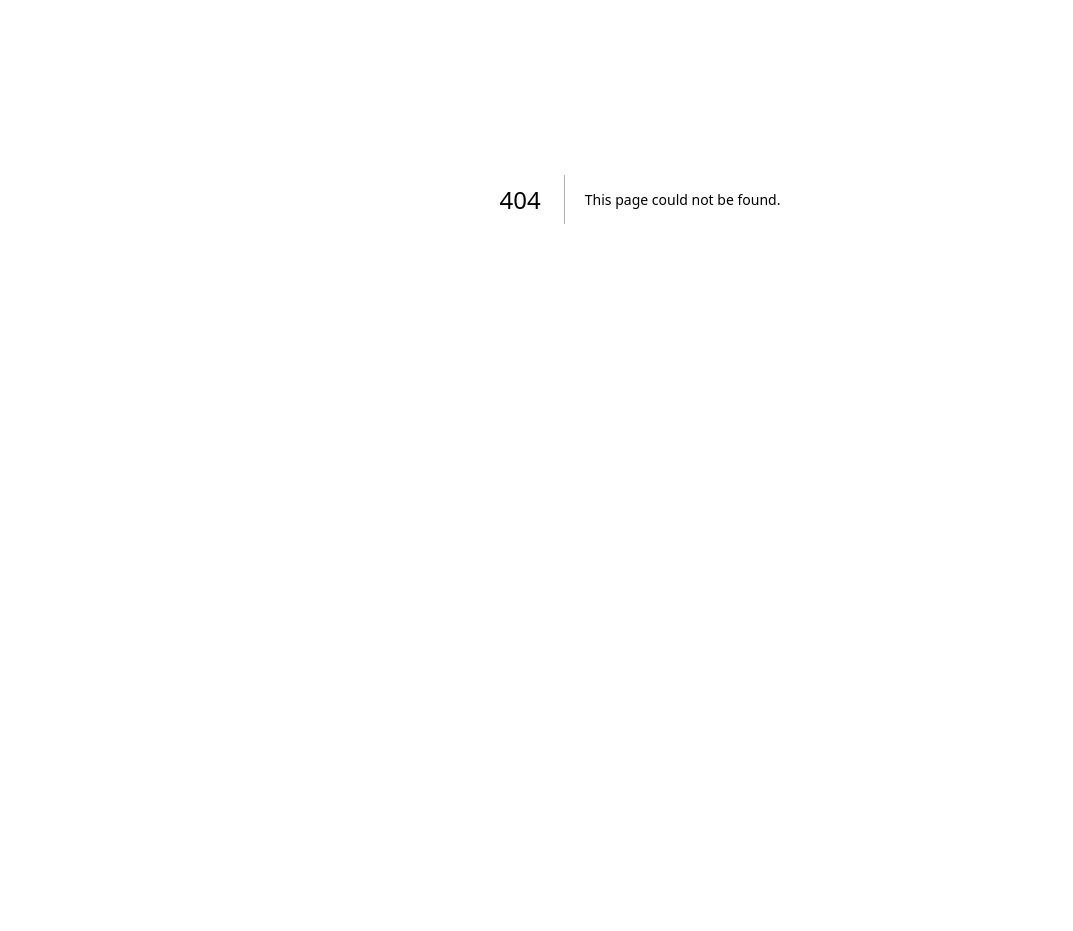
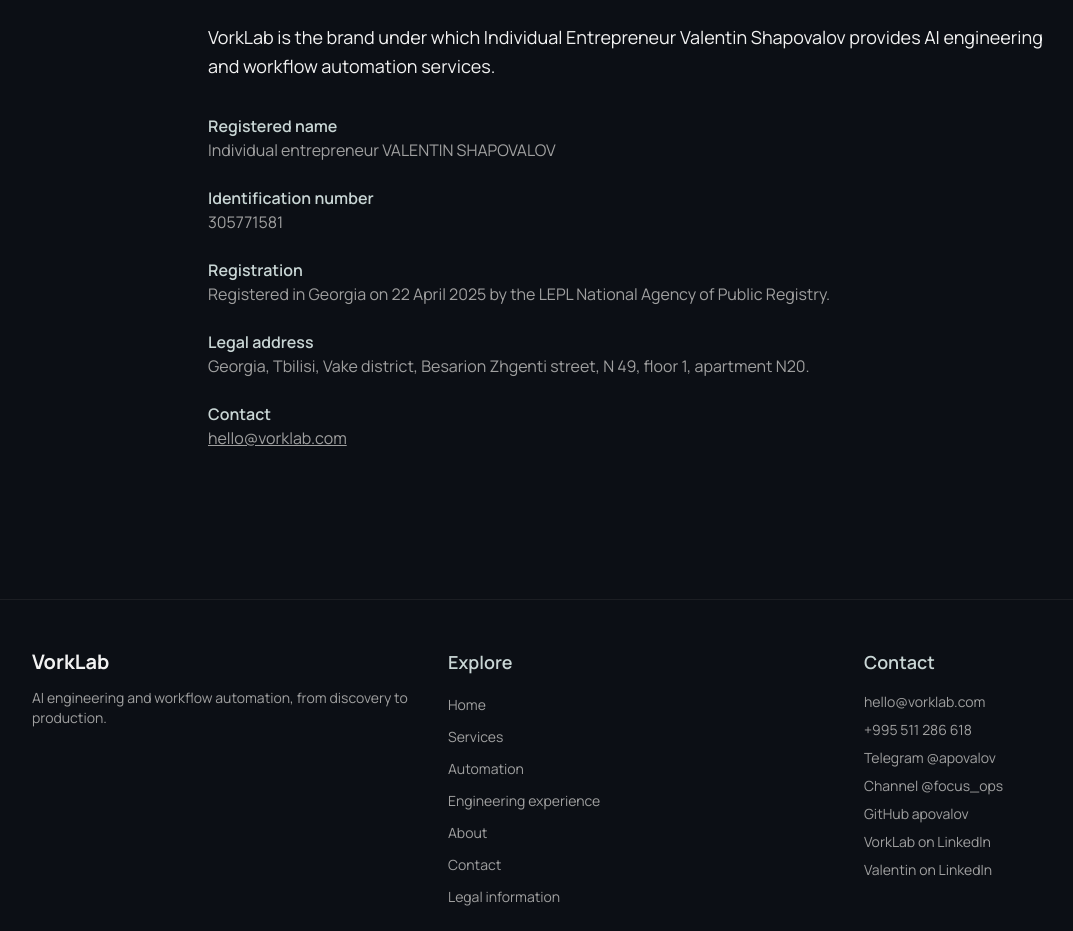
Before and after one commit to apovalov/vorklab, a Next.js app: page /legal in a window 1280 px wide. Before the commit this address had no page. Shown: the part 201-1132 px from the top of the page, without its empty margins (0-1073 px from the left). Before the commit the page ends 800 px from the top, so only its background shows below. Built offline with nearby package versions, Linux system fonts and the light colour scheme.

Commit message:
Add service provider legal details and LinkedIn links

```diff
--- /dev/null
+++ b/app/legal/page.tsx
@@ -0,0 +1,33 @@
+import type { Metadata } from "next";
+import { Navbar } from "@/components/landing/Navbar";
+import { Footer } from "@/components/landing/Footer";
+import { CONTACT } from "@/lib/constants";
+
+export const metadata: Metadata = {
+  title: "Legal information | VorkLab",
+  description: "Service provider and registration details for VorkLab.",
+};
+
+export default function LegalInformation() {
+  return (
+    <>
+      <Navbar />
+      <main className="pt-16 min-h-screen">
+        <div className="max-w-4xl mx-auto px-4 py-20">
+          <h1 className="text-3xl md:text-5xl font-bold text-[var(--heading-text)] mb-8">Legal information</h1>
+          <p className="text-[var(--main-text)] text-lg leading-relaxed mb-8">
+            VorkLab is the brand under which Individual Entrepreneur Valentin Shapovalov provides AI engineering and workflow automation services.
+          </p>
+          <dl className="space-y-6 text-[var(--light-text)]">
+            <div><dt className="font-semibold text-[var(--heading-text)]">Registered name</dt><dd>Individual entrepreneur VALENTIN SHAPOVALOV</dd></div>
+            <div><dt className="font-semibold text-[var(--heading-text)]">Identification number</dt><dd>305771581</dd></div>
+            <div><dt className="font-semibold text-[var(--heading-text)]">Registration</dt><dd>Registered in Georgia on 22 April 2025 by the LEPL National Agency of Public Registry.</dd></div>
+            <div><dt className="font-semibold text-[var(--heading-text)]">Legal address</dt><dd>Georgia, Tbilisi, Vake district, Besarion Zhgenti street, N 49, floor 1, apartment N20.</dd></div>
+            <div><dt className="font-semibold text-[var(--heading-text)]">Contact</dt><dd><a className="underline hover:text-[var(--main-text)]" href={`mailto:${CONTACT.email}`}>{CONTACT.email}</a></dd></div>
+          </dl>
+        </div>
+      </main>
+      <Footer />
+    </>
+  );
+}
--- a/components/landing/Footer.tsx
+++ b/components/landing/Footer.tsx
@@ -8,6 +8,8 @@
   TELEGRAM_CHANNEL_HANDLE,
   GITHUB_URL,
   GITHUB_HANDLE,
+  LINKEDIN_COMPANY_URL,
+  LINKEDIN_PERSONAL_URL,
 } from "@/lib/constants";
 
 export function Footer() {
@@ -91,11 +93,25 @@
                   GitHub {GITHUB_HANDLE}
                 </a>
               </li>
+              {[
+                { href: LINKEDIN_COMPANY_URL, label: "VorkLab on LinkedIn" },
+                { href: LINKEDIN_PERSONAL_URL, label: "Valentin on LinkedIn" },
+              ].map((link) => (
+                <li key={link.href}>
+                  <a href={link.href} target="_blank" rel="noopener noreferrer"
+                    className="text-[var(--light-text)] hover:text-[var(--main-text)] transition-colors duration-300">
+                    {link.label}
+                  </a>
+                </li>
+              ))}
             </ul>
           </div>
         </div>
         <div className="border-t border-[var(--vorklab-card-border)]/30 mt-8 pt-8 text-center">
           <p className="text-[var(--light-text)] text-xs">© 2026 VorkLab</p>
+          <p className="text-[var(--light-text)] text-xs mt-2">
+            Services provided by Individual Entrepreneur Valentin Shapovalov.
+          </p>
         </div>
       </div>
     </footer>
--- a/lib/constants.ts
+++ b/lib/constants.ts
@@ -11,6 +11,8 @@
 export const TELEGRAM_CHANNEL_HANDLE = "@focus_ops";
 export const GITHUB_URL = "https://github.com/apovalov";
 export const GITHUB_HANDLE = "apovalov";
+export const LINKEDIN_COMPANY_URL = "https://www.linkedin.com/company/vorklab/";
+export const LINKEDIN_PERSONAL_URL = "https://www.linkedin.com/in/valentinshapovalov/";
 
 export const NAV_LINKS = [
   { label: "Services", href: "/#solutions" },
@@ -26,4 +28,5 @@
   { label: "Engineering experience", href: "/#cases" },
   { label: "About", href: "/#about" },
   { label: "Contact", href: "/#contact" },
+  { label: "Legal information", href: "/legal" },
 ] as const;
```
